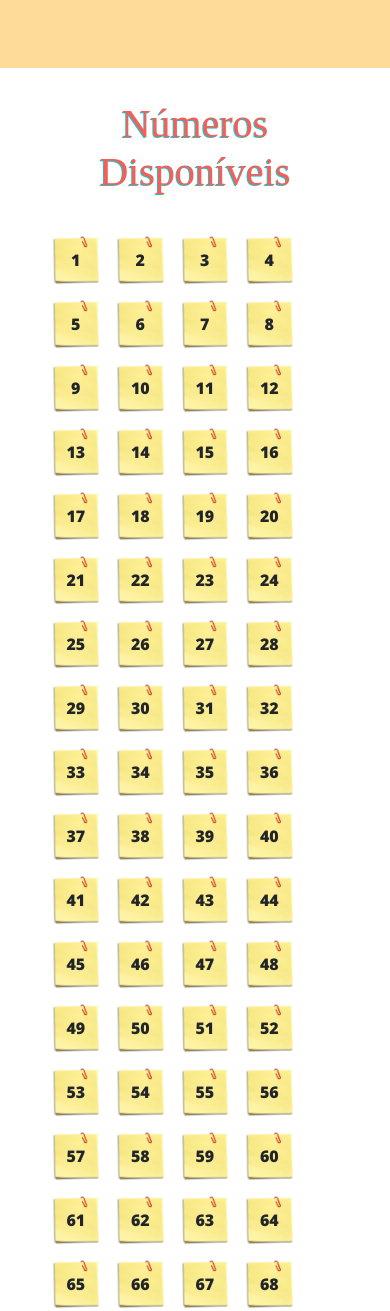
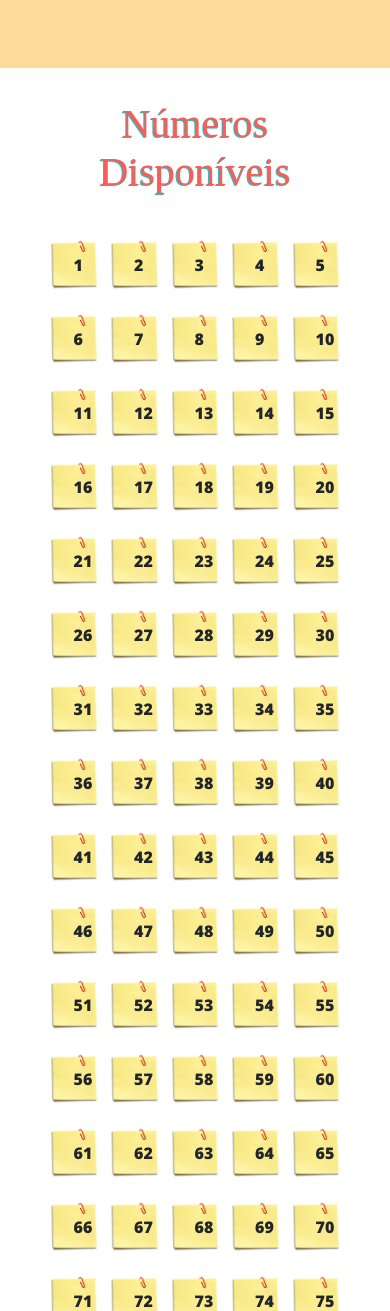
Before and after one commit to artcupelli/Rifa-Karol, a PHP site: page /home.html in a window 390 px wide. Shown: the part 2387-3698 px from the top of the page. Run offline with PHP 8.4, Linux system fonts and the light colour scheme; some libraries are stand-ins or nearby versions; some web fonts are replaced.

Commit message:
Melhoria na Responsividade

```diff
--- a/home.html
+++ b/home.html
@@ -85,7 +85,7 @@
                 <button id="btn_saiba_mais">Saiba Mais</button>
                 <br>
             </div>
-            <div class="col-lg-4" id="div_main_col_2">
+            <div class="col-lg-5" id="div_main_col_2">
 
             </div>
         </div>
@@ -130,7 +130,7 @@
     </div>
 
     <!-- Div para exibir os Números Disponíveis -->
-    <div class="container" id="div_num_disp">
+    <div class="container justify-content-center" id="div_num_disp">
         <br>
         <h1 class="titulo_2">Números Disponíveis</h1>
         <br>
--- a/styles/main.css
+++ b/styles/main.css
@@ -102,7 +102,7 @@ p{
 #div_main_col_2{
 
     background-image: url(../media/karol.png);
-    background-position: right center;
+    background-position: center center;
     background-size: 350px;
     background-repeat: no-repeat;
 
--- a/styles/smallscreen.css
+++ b/styles/smallscreen.css
@@ -53,6 +53,5 @@
 
 #div_num_disp div div{
 
-    padding: 13px 6px!important;
-    margin: 7px;
+    margin: 5px;
 }
```
